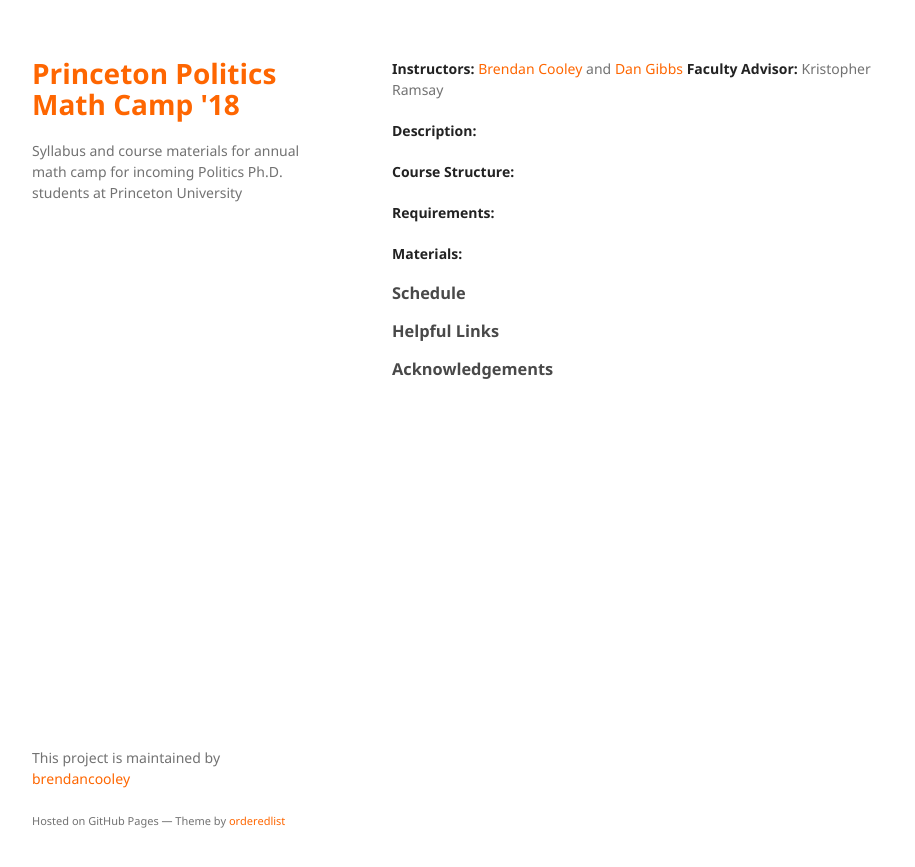
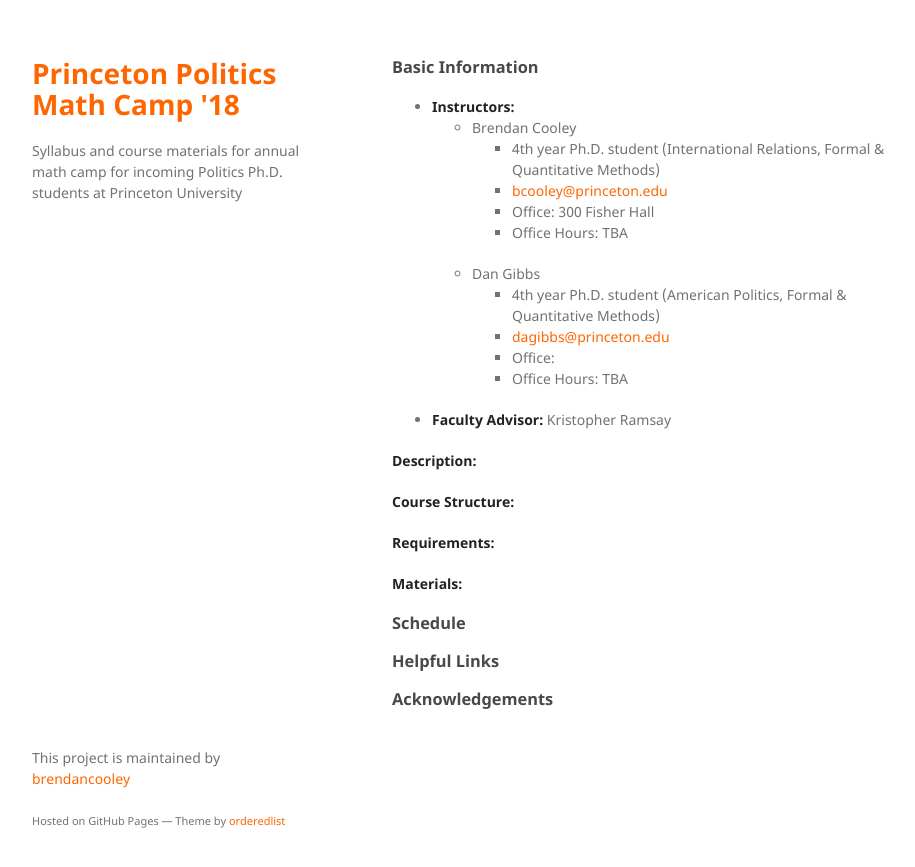
Before and after one commit to brendancooley/imps2019, a Jekyll site: the page built from index.md, in a window 1280 px wide. Shown: the top 867 px of the page, without its empty margins (178-1093 px from the left). Built offline with Jekyll 4.4.1, drawn with Linux system fonts in a browser that asks for light colours; our own code applies the rules of GitHub Pages for plain Markdown files.

Commit message:
basic information

```diff
--- a/index.md
+++ b/index.md
@@ -2,8 +2,20 @@
 layout: default
 ---
 
-**Instructors:** [Brendan Cooley](mailto:bcooley@princeton.edu) and [Dan Gibbs](mailto:dagibbs@princeton.edu)
-**Faculty Advisor:** Kristopher Ramsay
+### Basic Information
+
+- **Instructors:**
+    - Brendan Cooley
+        - 4th year Ph.D. student (International Relations, Formal & Quantitative Methods)
+        - [bcooley@princeton.edu](mailto:bcooley@princeton.edu)
+        - Office: 300 Fisher Hall
+        - Office Hours: TBA
+    - Dan Gibbs
+        - 4th year Ph.D. student (American Politics, Formal & Quantitative Methods)
+        - [dagibbs@princeton.edu](mailto:dagibbs@princeton.edu)
+        - Office:
+        - Office Hours: TBA
+- **Faculty Advisor:** Kristopher Ramsay
 
 **Description:**
 
```
